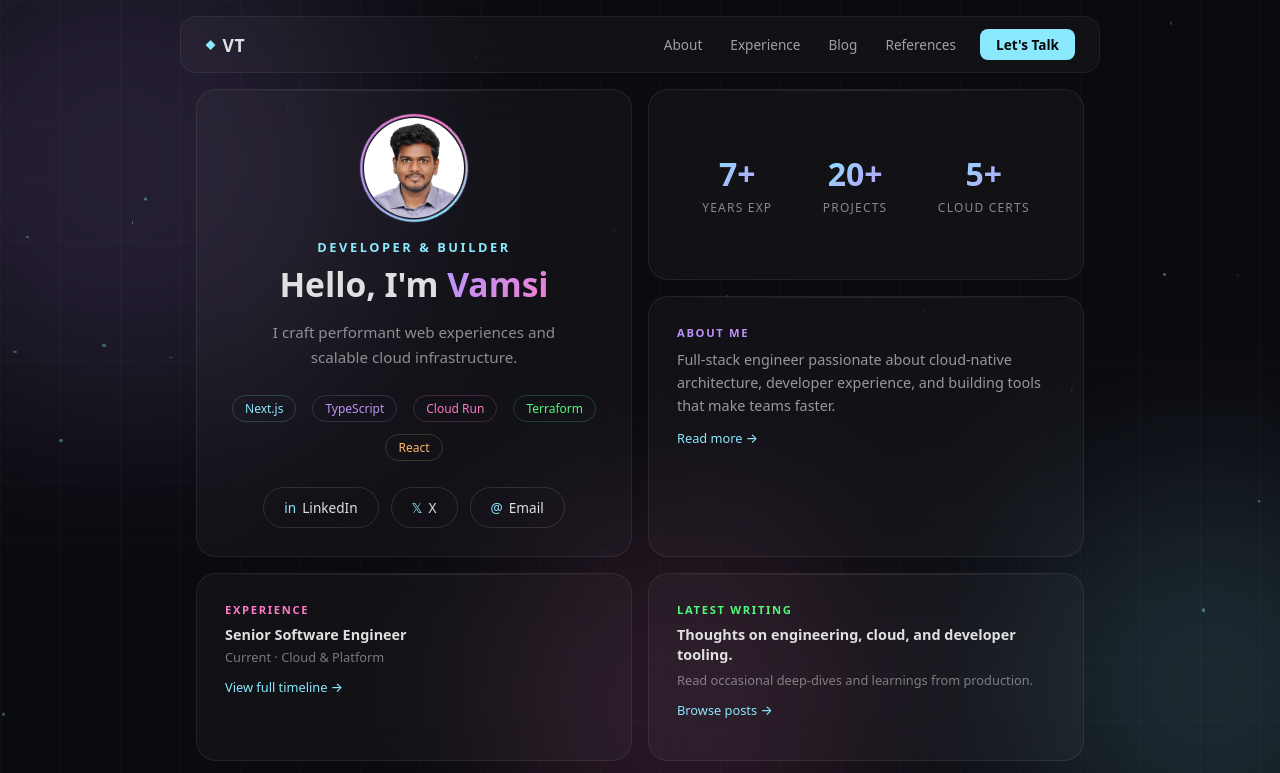
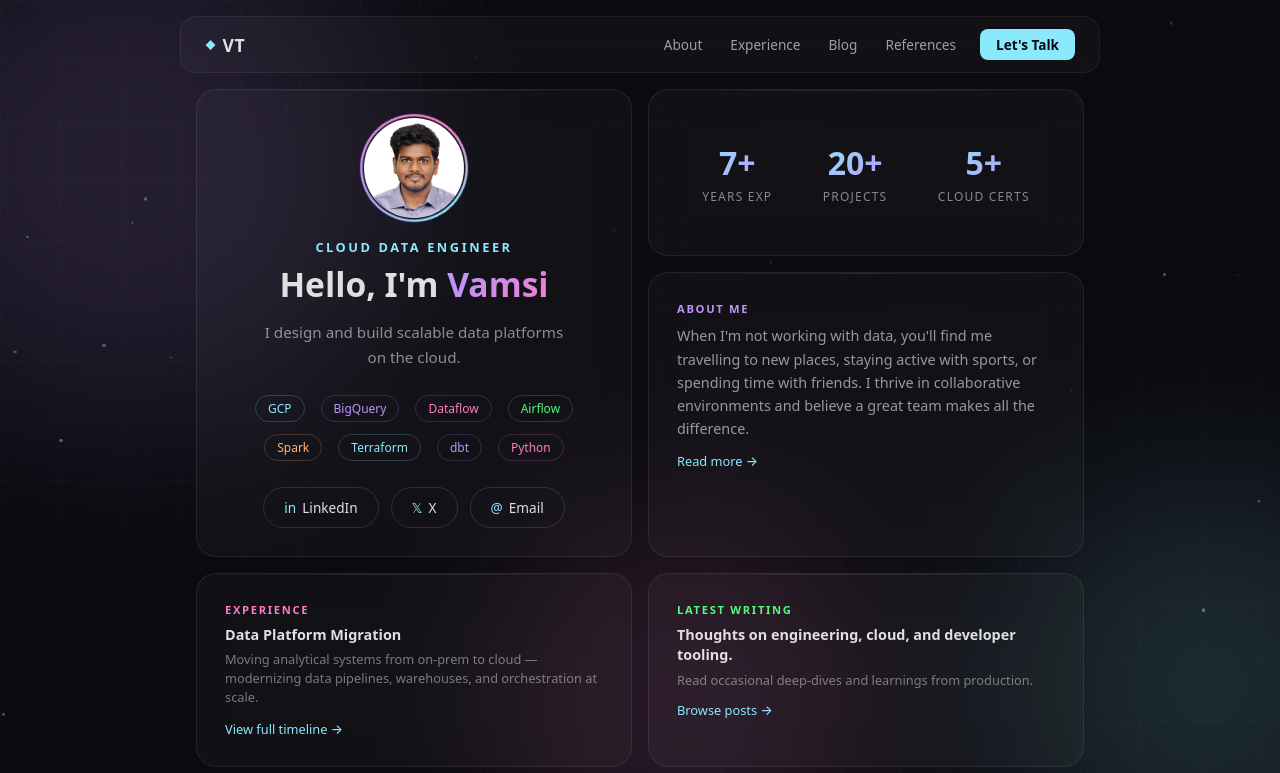
Before and after one commit to vamsi528/gcp-portfolio, a Next.js app: page / in a window 1280 px wide. Shown: the top 773 px of the page. Built offline with nearby package versions, Linux system fonts and the light colour scheme; no server answers.

Commit message:
feat: update skills to Cloud Data Engineer, personalize About Me, add Data Platform Migration to Experience

```diff
--- a/src/app/page.tsx
+++ b/src/app/page.tsx
@@ -25,7 +25,7 @@ export default async function Home() {
         </div>
 
         <p style={{ fontSize: "0.8rem", textTransform: "uppercase", letterSpacing: "0.2em", color: "var(--cyan)", margin: "0 0 8px", fontWeight: 600 }}>
-          Developer & Builder
+          Cloud Data Engineer
         </p>
 
         <h1 style={{ fontSize: "2.1rem", fontWeight: 800, margin: "0 0 4px", lineHeight: 1.2 }}>
@@ -34,15 +34,18 @@ export default async function Home() {
         </h1>
 
         <p style={{ fontSize: "0.95rem", opacity: 0.6, maxWidth: 320, lineHeight: 1.6, margin: "12px 0 24px" }}>
-          I craft performant web experiences and scalable cloud infrastructure.
+          I design and build scalable data platforms on the cloud.
         </p>
 
         <div style={{ display: "flex", gap: 8, flexWrap: "wrap", justifyContent: "center", marginBottom: 24 }}>
-          <span className="tag" style={{ color: "var(--cyan)", borderColor: "rgba(139,233,253,0.2)" }}>Next.js</span>
-          <span className="tag" style={{ color: "var(--purple)", borderColor: "rgba(189,147,249,0.2)" }}>TypeScript</span>
-          <span className="tag" style={{ color: "var(--magenta)", borderColor: "rgba(255,121,198,0.2)" }}>Cloud Run</span>
-          <span className="tag" style={{ color: "var(--green)", borderColor: "rgba(80,250,123,0.2)" }}>Terraform</span>
-          <span className="tag" style={{ color: "var(--orange)", borderColor: "rgba(255,184,108,0.2)" }}>React</span>
+          <span className="tag" style={{ color: "var(--cyan)", borderColor: "rgba(139,233,253,0.2)" }}>GCP</span>
+          <span className="tag" style={{ color: "var(--purple)", borderColor: "rgba(189,147,249,0.2)" }}>BigQuery</span>
+          <span className="tag" style={{ color: "var(--magenta)", borderColor: "rgba(255,121,198,0.2)" }}>Dataflow</span>
+          <span className="tag" style={{ color: "var(--green)", borderColor: "rgba(80,250,123,0.2)" }}>Airflow</span>
+          <span className="tag" style={{ color: "var(--orange)", borderColor: "rgba(255,184,108,0.2)" }}>Spark</span>
+          <span className="tag" style={{ color: "var(--cyan)", borderColor: "rgba(139,233,253,0.2)" }}>Terraform</span>
+          <span className="tag" style={{ color: "var(--purple)", borderColor: "rgba(189,147,249,0.2)" }}>dbt</span>
+          <span className="tag" style={{ color: "var(--magenta)", borderColor: "rgba(255,121,198,0.2)" }}>Python</span>
         </div>
 
         <div style={{ display: "flex", gap: 12 }}>
@@ -80,8 +83,9 @@ export default async function Home() {
           About Me
         </p>
         <p style={{ fontSize: "0.9rem", opacity: 0.65, margin: 0, lineHeight: 1.6 }}>
-          Full-stack engineer passionate about cloud-native architecture,
-          developer experience, and building tools that make teams faster.
+          When I&apos;m not working with data, you&apos;ll find me travelling to new places,
+          staying active with sports, or spending time with friends. I thrive in
+          collaborative environments and believe a great team makes all the difference.
         </p>
         <p style={{ fontSize: "0.8rem", color: "var(--cyan)", marginTop: 12, fontWeight: 500 }}>
           Read more →
@@ -94,8 +98,11 @@ export default async function Home() {
           Experience
         </p>
         <div style={{ marginBottom: 12 }}>
-          <p style={{ fontWeight: 600, fontSize: "0.9rem", margin: "0 0 4px" }}>Senior Software Engineer</p>
-          <p style={{ fontSize: "0.8rem", opacity: 0.5, margin: 0 }}>Current · Cloud & Platform</p>
+          <p style={{ fontWeight: 600, fontSize: "0.9rem", margin: "0 0 6px" }}>Data Platform Migration</p>
+          <p style={{ fontSize: "0.8rem", opacity: 0.5, margin: 0, lineHeight: 1.5 }}>
+            Moving analytical systems from on-prem to cloud — modernizing data pipelines,
+            warehouses, and orchestration at scale.
+          </p>
         </div>
         <p style={{ fontSize: "0.8rem", color: "var(--cyan)", fontWeight: 500, margin: 0 }}>
           View full timeline →
```
